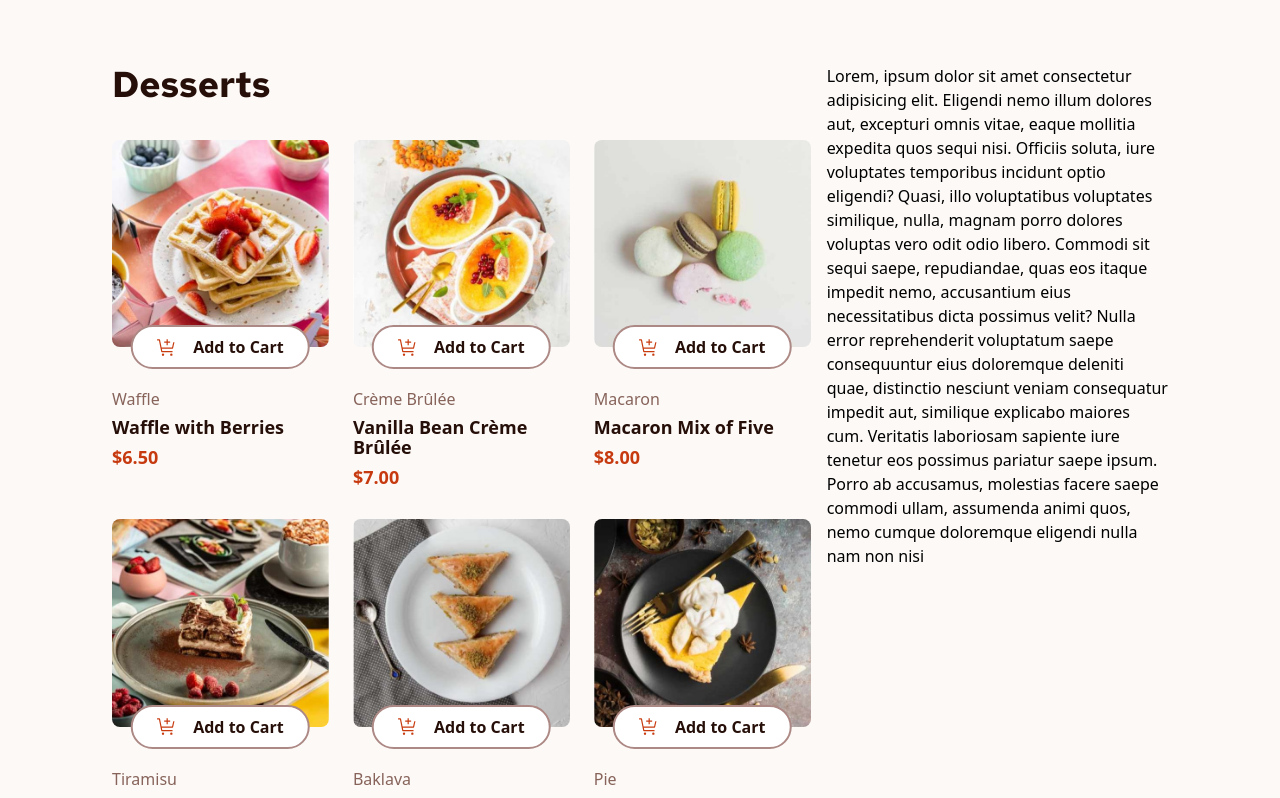
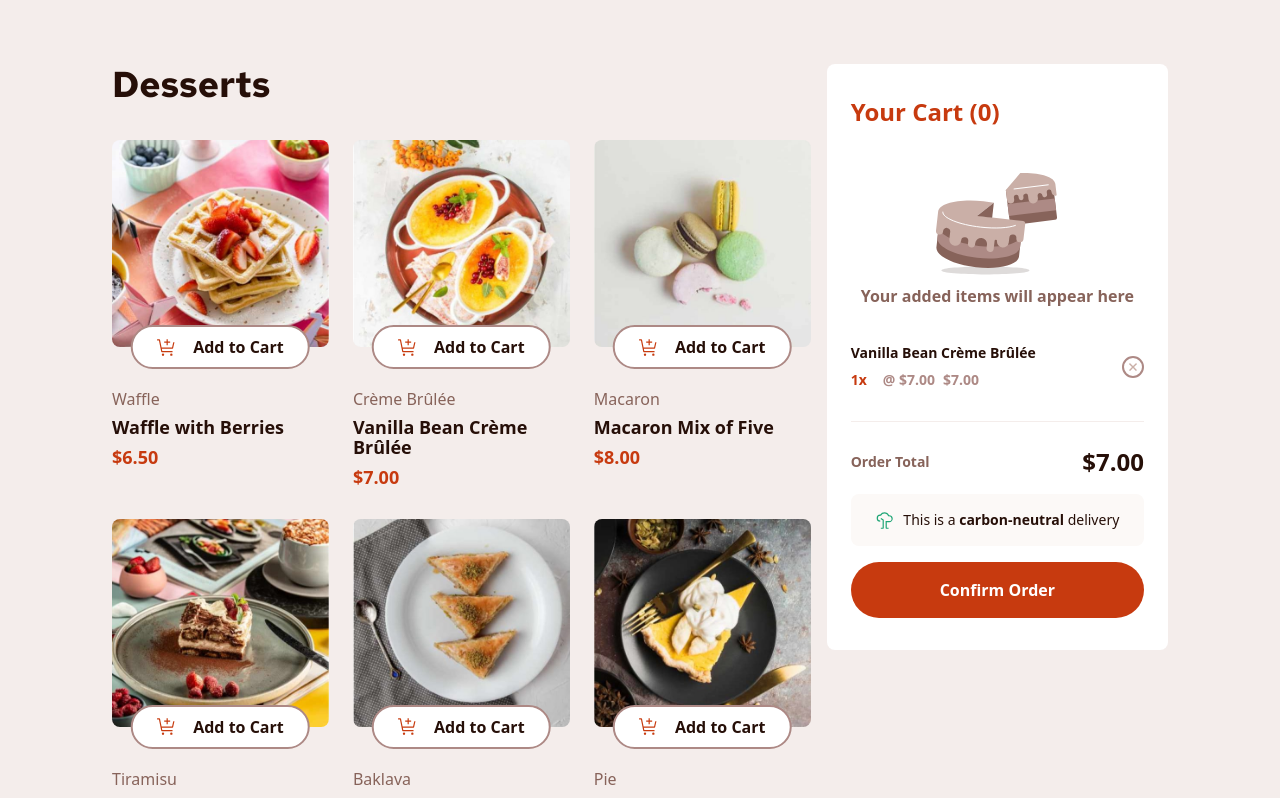
Before and after one commit to phyominpaing/product-list-with-cart, a Next.js app: page / in a window 1280 px wide. Shown: the top 798 px of the page. Built offline with nearby package versions, Linux system fonts and the light colour scheme.

Commit message:
prooject ui finish

```diff
--- a/src/app/page.js
+++ b/src/app/page.js
@@ -1,27 +1,30 @@
+import CartSection from "@/components/CartSection";
 import ProductSection from "@/components/ProductSection";
-import Image from "next/image";
 
 export default function Home() {
   return (
-    <div className="grid grid-cols-3 gap-4 min-h-screen w-full px-28 py-16  bg-rose-50">
+    <main className="grid grid-cols-3 gap-4 min-h-screen w-full px-28 py-16  bg-rose-100">
       <div className="col-span-2">
-        <ProductSection/>
+        <ProductSection />
       </div>
 
       <div className="col-span-1">
-        Lorem, ipsum dolor sit amet consectetur adipisicing elit. Eligendi nemo
-        illum dolores aut, excepturi omnis vitae, eaque mollitia expedita quos
-        sequi nisi. Officiis soluta, iure voluptates temporibus incidunt optio
-        eligendi? Quasi, illo voluptatibus voluptates similique, nulla, magnam
-        porro dolores voluptas vero odit odio libero. Commodi sit sequi saepe,
-        repudiandae, quas eos itaque impedit nemo, accusantium eius
-        necessitatibus dicta possimus velit? Nulla error reprehenderit
-        voluptatum saepe consequuntur eius doloremque deleniti quae, distinctio
-        nesciunt veniam consequatur impedit aut, similique explicabo maiores
-        cum. Veritatis laboriosam sapiente iure tenetur eos possimus pariatur
-        saepe ipsum. Porro ab accusamus, molestias facere saepe commodi ullam,
-        assumenda animi quos, nemo cumque doloremque eligendi nulla nam non nisi
+        <CartSection />
       </div>
-    </div>
+    </main>
+
+    //  <main className="min-h-screen w-full bg-rose-100 py-8 px-4 sm:px-6 md:px-12 lg:px-28">
+    //   <div className="max-w-7xl mx-auto">
+    //     <div className="grid grid-cols-1 lg:grid-cols-3 gap-6">
+    //       <div className="lg:col-span-2">
+    //         <ProductSection />
+    //       </div>
+
+    //       <aside className="lg:col-span-1">
+    //         <CartSection />
+    //       </aside>
+    //     </div>
+    //   </div>
+    // </main>
   );
 }
--- /dev/null
+++ b/src/components/CartItemList.jsx
@@ -0,0 +1,72 @@
+import React from "react";
+
+const CartItemList = () => {
+  return (
+    <div className="bg-white rounded-lg w-full lg:py-0">
+      <div>
+        <ul>
+          <li className="flex flex-col justify-between items-center gap-4 py-2">
+            <div className="flex justify-between w-full py-4 text-sm leading-[18.52px]">
+              <div className="space-y-2">
+                <p className="text-rose-900 font-semibold">
+                  Vanilla Bean Crème Brûlée
+                </p>
+                <p className="text-rose-400 font-semibold">
+                  <span className=" text-red font-semibold pr-4">1x</span>
+                  <span className="">@ $7.00</span>
+                  <span className=" pl-2 font-extrabold">$7.00</span>
+                </p>
+              </div>
+              <button>
+                <img
+                  alt="remove button Icon"
+                  loading="lazy"
+                  width="17.5"
+                  height="17.5"
+                  decoding="async"
+                  data-nimg={1}
+                  className="rounded-full border-2 border-rose-400 px-1 py-1 hover:border-rose-900 hover:text-rose-900"
+                  src="/assets/images/icon-remove-item.svg"
+                  style={{
+                    color: "transparent",
+                    width: "auto",
+                    height: "auto",
+                  }}
+                />
+              </button>
+            </div>
+            <hr className="text-rose-100 w-full " />
+          </li>
+        </ul>
+        <div className="flex justify-between w-full py-4 text-sm leading-[18.52px]">
+          <div className="flex justify-between items-center gap-4 w-full">
+            <p className=" font-semibold text-rose-500 leading-4">Order Total</p>
+            <p className="text-2xl text-rose-900 font-black">$7.00</p>
+          </div>
+        </div>
+        <div className=" flex justify-between items-center bg-rose-50 rounded-lg px-4 py-4 mb-4 md:justify-center md:gap-2 ">
+          <img
+            alt="image cart icon"
+            loading="lazy"
+            width={20}
+            height={20}
+            decoding="async"
+            data-nimg={1}
+            className="w-5 h-auto"
+            src="/assets/images/icon-carbon-neutral.svg"
+            style={{ color: "transparent" }}
+          />
+          <p className="text-sm text-rose-900 font-normal">
+            This is a <span className="font-semibold">carbon-neutral</span>{" "}
+            delivery
+          </p>
+        </div>
+        <button className="button w-full py-4 text-base font-semibold text-white bg-red rounded-full duration-200 hover:bg-rose-800 ">
+          Confirm Order
+        </button>
+      </div>
+    </div>
+  );
+};
+
+export default CartItemList;
--- /dev/null
+++ b/src/components/CartSection.jsx
@@ -0,0 +1,31 @@
+import React from "react";
+import CartItemList from "./CartItemList";
+
+const CartSection = () => {
+  return (
+    <section className="bg-white rounded-lg py-4 px-6 w-full lg:py-8 flex flex-col gap-2">
+      <h2 className="text-2xl font-bold text-red">
+        Your Cart ({/* */}0{/* */})
+      </h2>
+      <div className="flex flex-col items-center justify-between gap-4 mt-6">
+        <div className="flex flex-col items-center justify-center">
+          <img
+            alt="image icon of cake"
+            width={128}
+            height={128}
+            decoding="async"
+            style={{ color: "transparent" }}
+            src="/assets/images/illustration-empty-cart.svg"
+          />
+          <p className="text-md leading-4 text-rose-500 font-semibold">
+            Your added items will appear here
+          </p>
+        </div>
+
+        <CartItemList />
+      </div>
+    </section>
+  );
+};
+
+export default CartSection;
--- a/src/components/ProductList.jsx
+++ b/src/components/ProductList.jsx
@@ -1,11 +1,11 @@
 "use client";
 
-import useProduct from "@/store/useProduct";
 import React from "react";
 import ProductCard from "./ProductCard";
+import useProductStore from "@/store/useProductStore";
 
 const ProductList = () => {
-  const { products } = useProduct();
+  const { products } = useProductStore();
 
   return (
     <div className="grid grid-cols-3  gap-y-8 gap-x-6 ">
--- /dev/null
+++ b/src/store/useCartStore.js
@@ -0,0 +1,6 @@
+const { create } = require("zustand");
+
+const useCartStore = create(() => ({
+    cart: [],
+
+}))
--- a/src/store/useProduct.js
+++ b/src/store/useProductStore.js
@@ -1,10 +1,10 @@
 import products from "../data/data.json";
 const { create } = require("zustand");
 
-const useProduct = create(() => ({
+const useProductStore = create(() => ({
   products,
 
 }));
 
 
-export default useProduct;
+export default useProductStore;
```
Also changed, not shown: src/components/CartEmpty.jsx (added).
